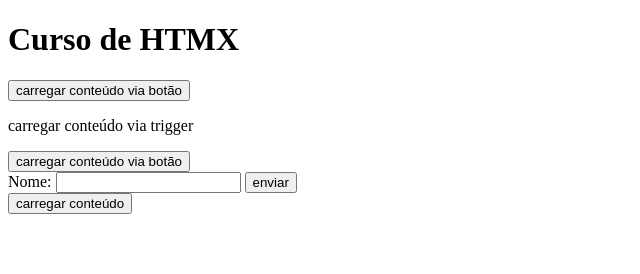
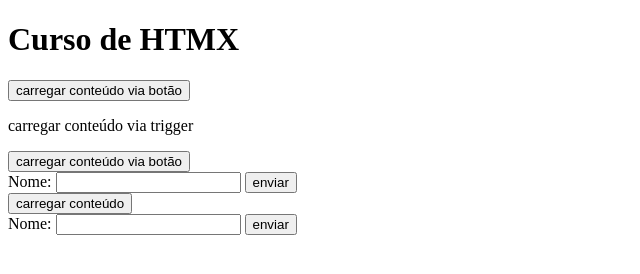
Before and after one commit to albinoafricans/htmx, a website: page base/public/index.html in a window 1280 px wide. Shown: the whole page, without its empty margins (0-640 px from the left). Drawn offline with nearby package versions, Linux system fonts and the light colour scheme.

Commit message:
hx-vals - enviar conteudo adicional ao  backend

```diff
--- a/base/public/index.html
+++ b/base/public/index.html
@@ -49,5 +49,23 @@
 
      <div id="conteudo-swap"></div>
 
+     <!-- hx-vals - quando precisarmos enviar valores extra
+     adicionar mais valores ao req.body
+     - enviado via {chave:valor} o conteúdo adicional
+     -->
+    <form
+        hx-post="/valores-adicionais"
+        hx-trigger="submit"
+        hx-target="#valores-adicionais"
+        hx-vals='{"valorExtra": "Este é um valor adicional"}'
+        >
+
+        <label for="nome">Nome:</label>
+        <input type="text" name="nome" >
+        <button>enviar</button>
+    </form>
+    <div id="valores-adicionais"></div>
+
+
 </body>
 </html>
```
